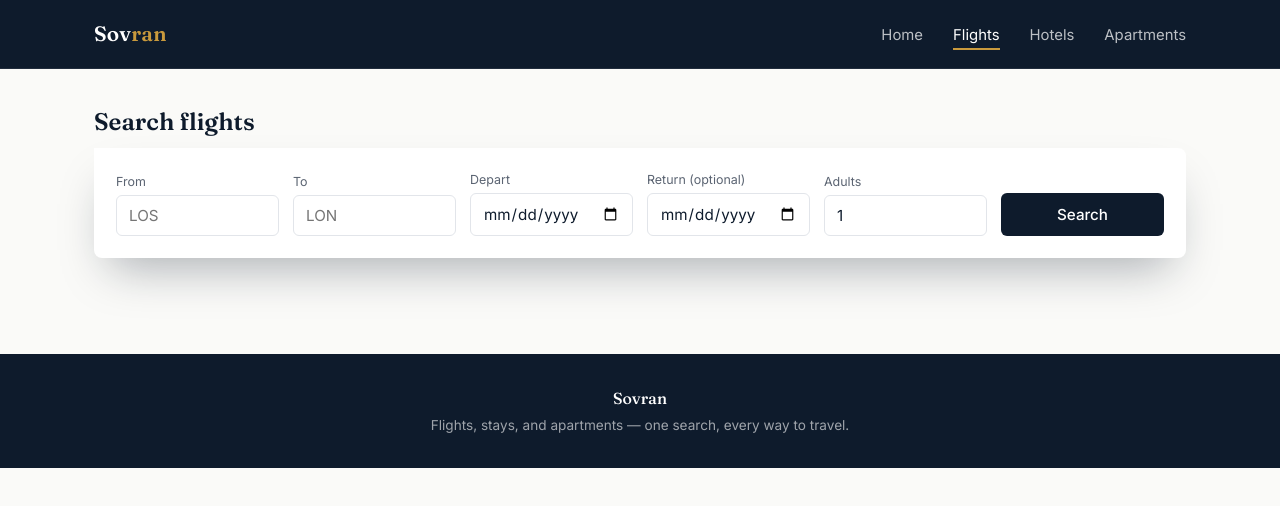
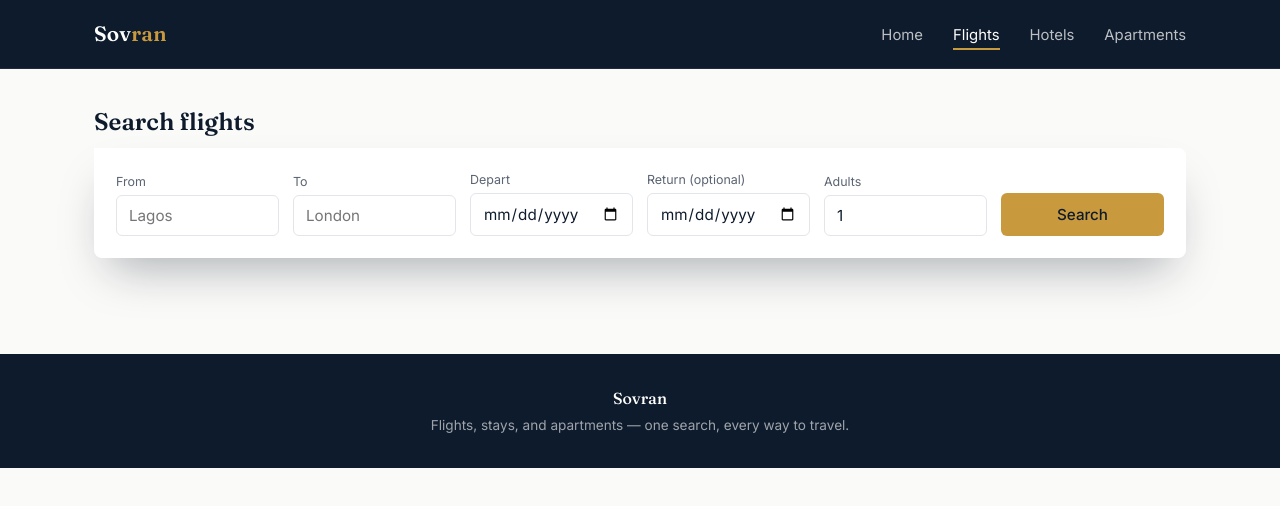
Before and after one commit to Diamondlegacy/Sovran, a React (Vite) app: page /flights in a window 1280 px wide. Shown: the top 506 px of the page. Built offline with nearby package versions, Linux system fonts and the light colour scheme.

Commit message:
Refactor Flights component state management

```diff
--- a/src/pages/Flights.jsx
+++ b/src/pages/Flights.jsx
@@ -1,29 +1,28 @@
 import { useState } from 'react';
 import { flightsApi } from '../services/dataService.js';
+import AirportInput from '../components/AirportInput.jsx';
 
 export default function Flights() {
-  const [form, setForm] = useState({
-    origin: '',
-    destination: '',
-    departureDate: '',
-    returnDate: '',
-    adults: 1,
-  });
+  const [origin, setOrigin] = useState(null);
+  const [destination, setDestination] = useState(null);
+  const [departureDate, setDepartureDate] = useState('');
+  const [returnDate, setReturnDate] = useState('');
+  const [adults, setAdults] = useState(1);
   const [results, setResults] = useState(null);
   const [loading, setLoading] = useState(false);
   const [error, setError] = useState(null);
 
-  function update(field, value) {
-    setForm((f) => ({ ...f, [field]: value }));
-  }
-
   async function handleSearch(e) {
     e.preventDefault();
+    if (!origin || !destination) {
+      setError('Pick an airport from the dropdown for both From and To.');
+      return;
+    }
     setLoading(true);
     setError(null);
     setResults(null);
     try {
-      const data = await flightsApi.search(form);
+      const data = await flightsApi.search({ origin, destination, departureDate, returnDate, adults });
       setResults(data.data || []);
     } catch (err) {
       setError(err.message);
@@ -37,33 +36,15 @@ export default function Flights() {
       <h2>Search flights</h2>
 
       <form className="search-panel" onSubmit={handleSearch}>
-        <div className="field">
-          <label htmlFor="origin">From</label>
-          <input
-            id="origin"
-            placeholder="LOS"
-            value={form.origin}
-            onChange={(e) => update('origin', e.target.value.toUpperCase())}
-            required
-          />
-        </div>
-        <div className="field">
-          <label htmlFor="destination">To</label>
-          <input
-            id="destination"
-            placeholder="LON"
-            value={form.destination}
-            onChange={(e) => update('destination', e.target.value.toUpperCase())}
-            required
-          />
-        </div>
+        <AirportInput label="From" placeholder="Lagos" onSelect={setOrigin} />
+        <AirportInput label="To" placeholder="London" onSelect={setDestination} />
         <div className="field">
           <label htmlFor="departureDate">Depart</label>
           <input
             id="departureDate"
             type="date"
-            value={form.departureDate}
-            onChange={(e) => update('departureDate', e.target.value)}
+            value={departureDate}
+            onChange={(e) => setDepartureDate(e.target.value)}
             required
           />
         </div>
@@ -72,8 +53,8 @@ export default function Flights() {
           <input
             id="returnDate"
             type="date"
-            value={form.returnDate}
-            onChange={(e) => update('returnDate', e.target.value)}
+            value={returnDate}
+            onChange={(e) => setReturnDate(e.target.value)}
           />
         </div>
         <div className="field">
@@ -82,20 +63,16 @@ export default function Flights() {
             id="adults"
             type="number"
             min="1"
-            value={form.adults}
-            onChange={(e) => update('adults', e.target.value)}
+            value={adults}
+            onChange={(e) => setAdults(e.target.value)}
           />
         </div>
-        <button className="btn-primary" type="submit" disabled={loading}>
+        <button className="btn-primary btn-gold" type="submit" disabled={loading}>
           {loading ? 'Searching…' : 'Search'}
         </button>
       </form>
 
-      {error && (
-        <div className="status-banner">
-          Couldn't complete that search: {error}
-        </div>
-      )}
+      {error && <div className="status-banner">{error}</div>}
 
       {results && results.length === 0 && (
         <div className="empty-state">No flights found for that route and date.</div>
```
